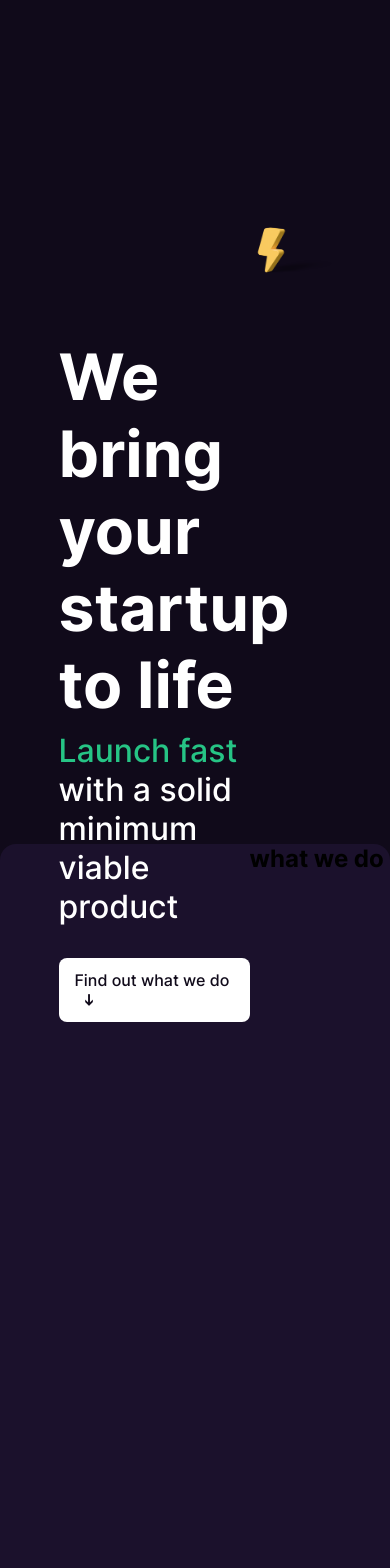
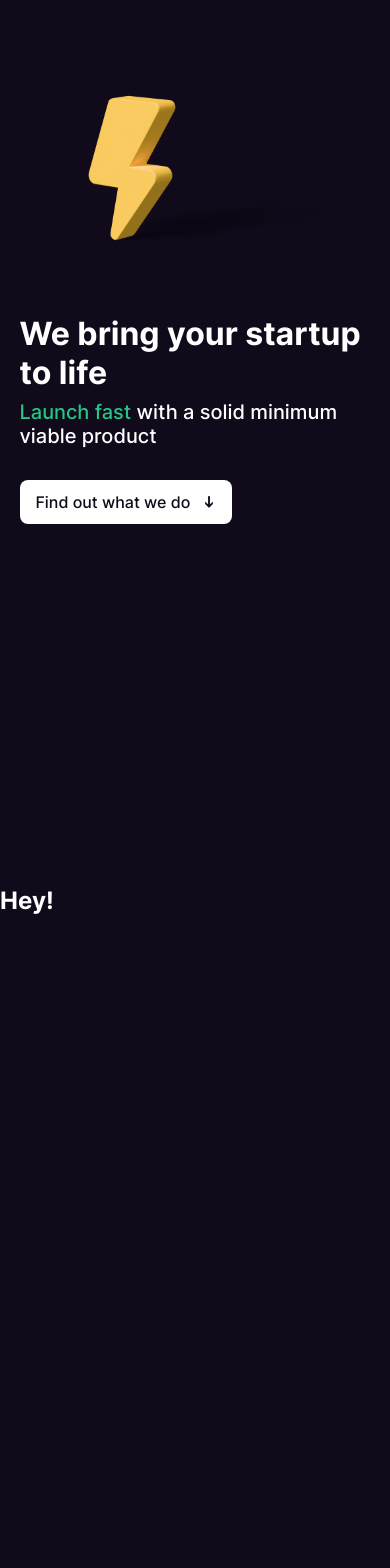
Before and after one commit to Swift-Software-LLC/website, a Svelte app: page / in a window 390 px wide. Shown: the top 1568 px of the page. Built offline with nearby package versions, Linux system fonts and the light colour scheme.

Commit message:
Moved sections into seperate files, added basic responsiveness

```diff
--- a/public/global.css
+++ b/public/global.css
@@ -1,5 +1,6 @@
 body {
   background-color: #100A1A;
+  color: white;
   padding: 0;
   font-family: Inter;
 }
--- a/src/App.svelte
+++ b/src/App.svelte
@@ -1,63 +1,7 @@
 <script>
+  import WhatWeDo from './sections/What-we-do.svelte'
+  import Splashscreen from './sections/Splashscreen.svelte'
 </script>
 
-<section class="splashscreen">
-  <div class="splashscreen_content">
-    <div class="splashscreen_content_headings">
-      <h1 class="title">We bring your startup to life</h1>
-      <h2 class="subtitle"><span style="color: #26C485;">Launch fast</span> with a solid minimum viable product</h2>
-      <a href="#what-we-do" class="button" style="margin-top: 2rem;">Find out what we do <span style="display: inline-block; transform: rotate(90deg); margin-left: 0.5rem;">&#10132;</span></a>
-    </div>
-    <div class="splashscreen_content_image">
-      <img src="/img/img-19.png" alt="">
-    </div>
-  </div>
-</section>
-
-<section class="what-we-do">
-  <h1>what we do</h1>
-</section>
-
-<style>
-  .splashscreen {
-    width: 70vw;
-    height: 100vh;
-    margin: 0 auto 0 auto;
-    color: white;
-  }
-
-  .splashscreen_content_headings {
-    padding: 40vh 0 0 0;
-    float: left;
-    width: 70%;
-  }
-
-  .splashscreen_content_image {
-    float: right;
-    width: 30%;
-    overflow: hidden;
-    margin: 25vh 0 0 0;
-  }
-
-  .splashscreen_content_image img {
-    width: 100%;
-  }
-
-  .title {
-    font-size: 64px;
-  }
-
-  .subtitle {
-    font-size: 32px;
-    font-weight: 500;
-    padding: 8px 0 0 0;
-  }
-
-  .what-we-do {
-    height: 100vh;
-    width: 100vw;
-    margin: 0 auto 0 auto;
-    background-color: #1B112C;
-    border-radius: 1rem;
-  }
-</style>
+<Splashscreen/>
+<WhatWeDo/>
--- /dev/null
+++ b/src/sections/Splashscreen.svelte
@@ -0,0 +1,89 @@
+<section>
+  <div class="splashscreen_content">
+    <div class="splashscreen_content_image">
+      <img src="/img/img-19.png" alt="">
+    </div>
+    <div class="splashscreen_content_headings">
+      <h1 class="title">We bring your startup to life</h1>
+      <h2 class="subtitle"><span style="color: #26C485;">Launch fast</span> with a solid minimum viable product</h2>
+      <a href="#what-we-do" class="button" style="margin-top: 2rem;">Find out what we do <span style="display: inline-block; transform: rotate(90deg); margin-left: 0.5rem;">&#10132;</span></a>
+    </div>
+  </div>
+</section>
+
+<style>
+  /* Phone styling */
+  section {
+    width: 90vw;
+    height: 100vh;
+    margin: 0 auto 0 auto;
+  }
+
+  .splashscreen_content_headings {
+    padding: 5vh 0 0 0;
+    width: 100%;
+  }
+
+  .splashscreen_content_image {
+    width: 75%;
+    overflow: hidden;
+    margin: 5vh auto 0 auto;
+  }
+
+  .splashscreen_content_image img {
+    width: 100%;
+  }
+
+  .title {
+    font-size: 32px;
+  }
+
+  .subtitle {
+    font-size: 20px;
+    font-weight: 500;
+    padding: 8px 0 0 0;
+  }
+
+  /* Tablet and laptop styling */
+  @media screen and (min-width: 768px) {
+    section {
+      width: 70vw;
+    }
+
+    .splashscreen_content_headings {
+      padding: 40vh 0 0 0;
+      float: left;
+      width: 70%;
+    }
+
+    .splashscreen_content_image {
+      float: right;
+      width: 30%;
+      margin: 40vh 0 0 0;
+    }
+
+    .title {
+      font-size: 48px;
+    }
+
+    .subtitle {
+      font-size: 24px;
+    }
+  }
+
+  /* Desktop styling */
+  @media screen and (min-width: 1200px) {
+    .splashscreen_content_image {
+      margin: 25vh 0 0 0;
+    }
+
+    .title {
+      font-size: 64px;
+    }
+
+    .subtitle {
+      font-size: 32px;
+    }
+  }
+
+</style>
--- /dev/null
+++ b/src/sections/What-we-do.svelte
@@ -0,0 +1,10 @@
+<section id="what-we-do">
+  <h1>Hey!</h1>
+</section>
+
+<style>
+  section {
+    width: 100vw;
+    height: 100vh;
+  }
+</style>
```
Also changed, not shown: public/build/bundle.css, public/build/bundle.js, src/components/code.svelte (added), 1 other file (tests, documents, lock files or other folders).
